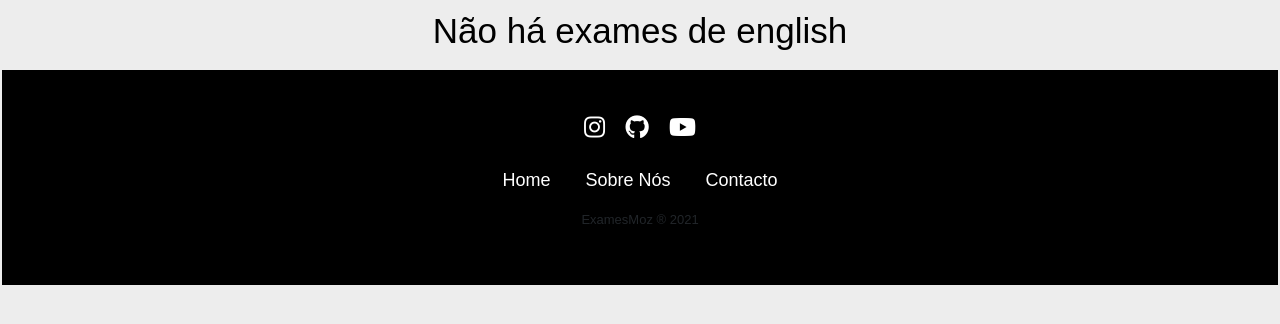
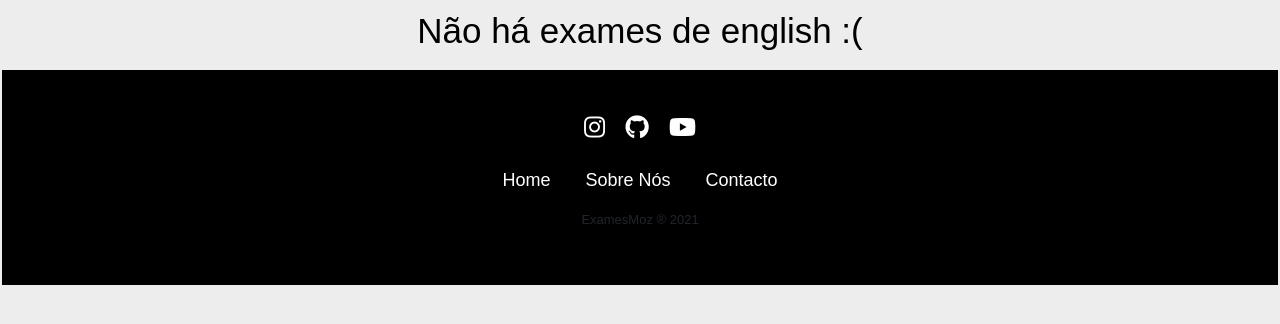
Before and after one commit to Miltonheber/examesite, a Django app: page /english in a window 1280 px wide. Shown: the part 58-382 px from the top of the page. Run offline with Django 3.2, Linux system fonts and the light colour scheme; data that the repository does not hold is empty; some libraries are stand-ins or nearby versions.

Commit message:
actualizando templates english

```diff
--- a/exame/templates/english.html
+++ b/exame/templates/english.html
@@ -27,7 +27,7 @@
 </table>
 	{% endif %}
 	{% if not exames %}
-		<h1 class="titulos">Não há exames de english</h1>
+		<h1 class="titulos">Não há exames de english :(</h1>
 	{% endif %}
 
 
```
Also changed, not shown: 1 other file.
